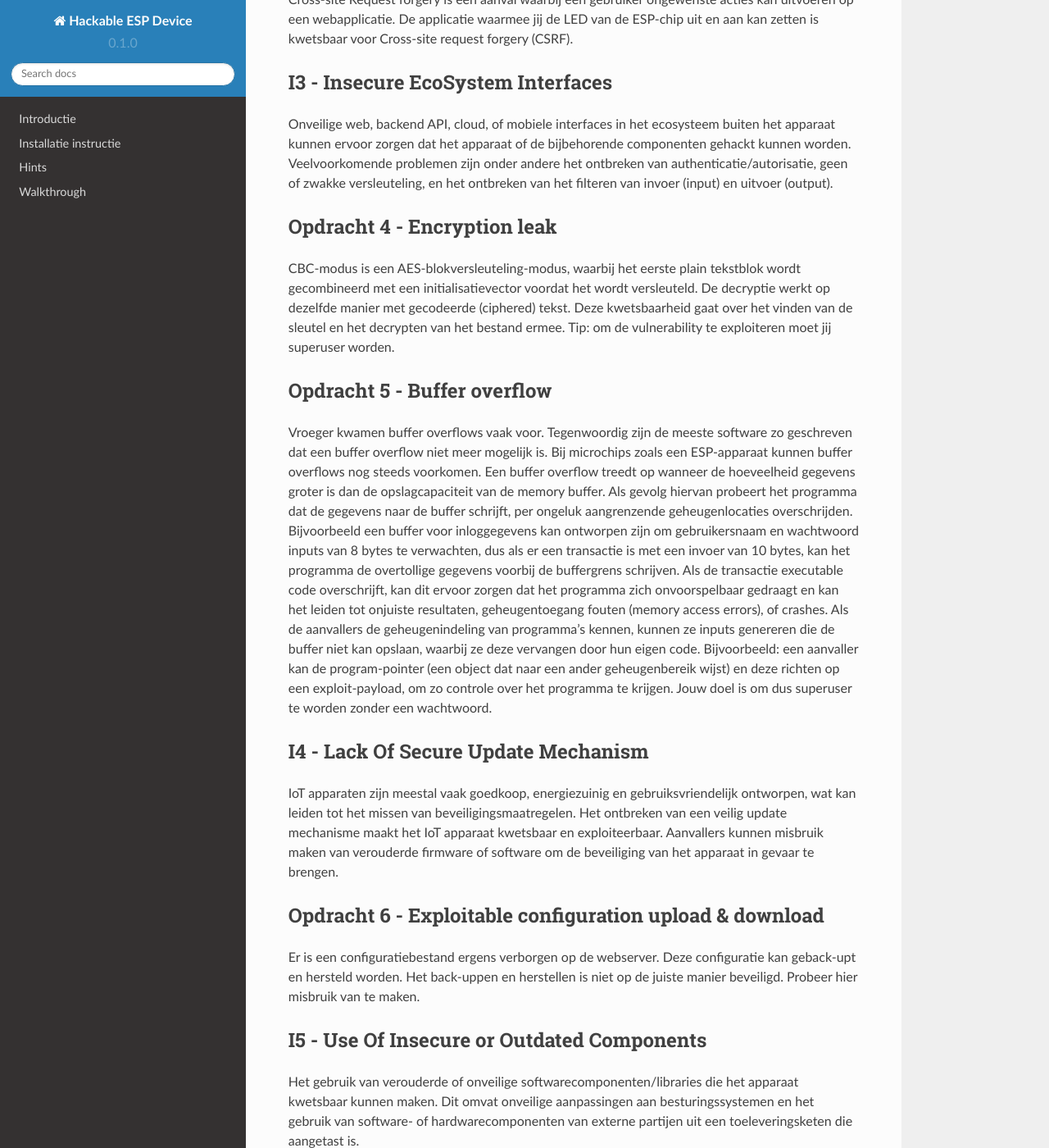
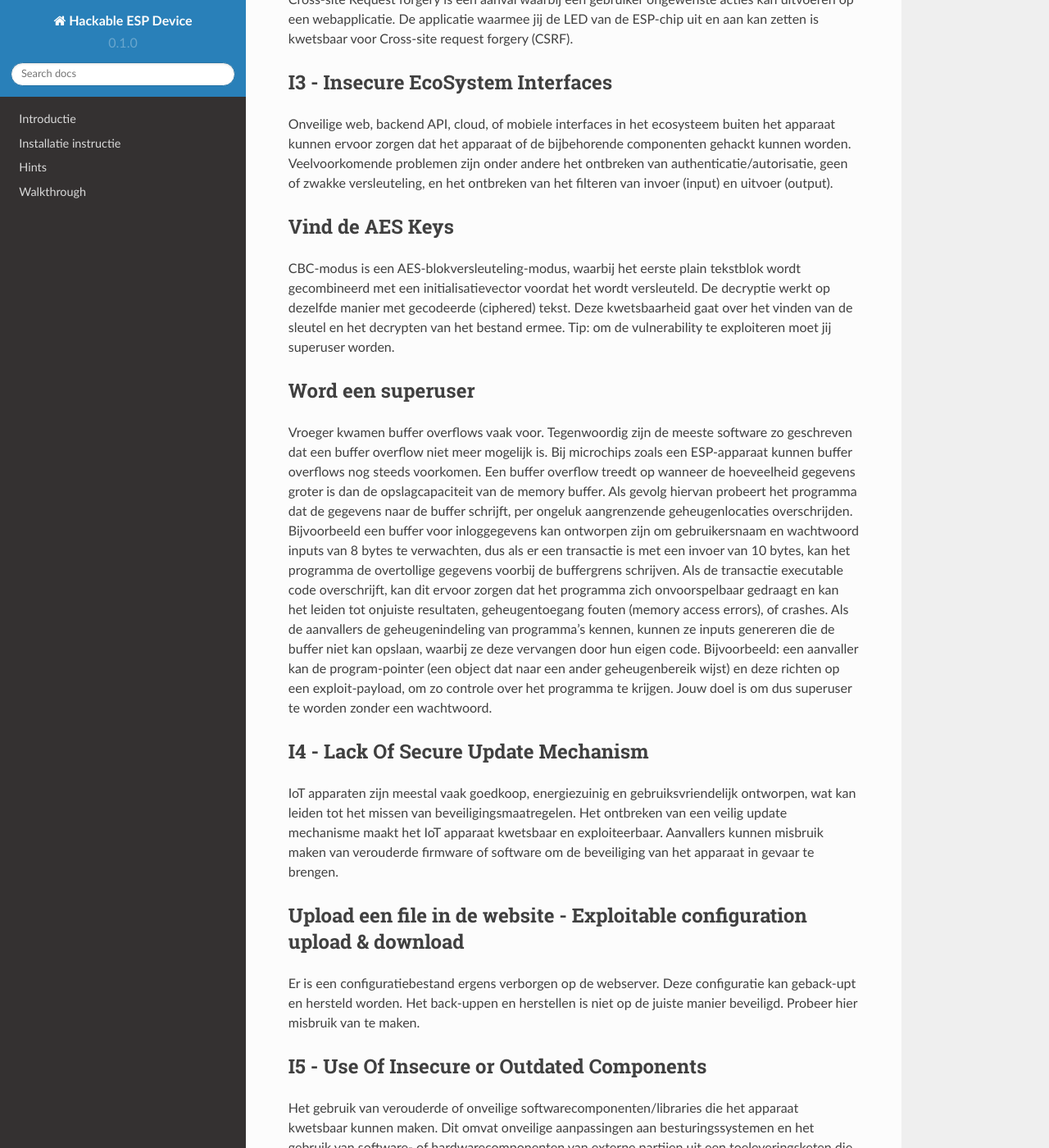
Before and after one commit to HollandCasino/Hackable-ESP-Device-v2, a Sphinx documentation site: the page built from docs/source/vulnerabilities.rst, in a window 1280 px wide and 1400 px high, scrolled down 1244 px. Shown: the whole window at 82% size. Built offline with Sphinx 7.4.7 and the Read the Docs theme 2.0.0, drawn with Linux system fonts in a browser that asks for light colours; pages that are not in the unit, such as notebooks, are missing from menus.

Commit message:
Update vulnerabilities.rst

```diff
--- a/docs/source/vulnerabilities.rst
+++ b/docs/source/vulnerabilities.rst
@@ -38,11 +38,11 @@ I3 - Insecure EcoSystem Interfaces
 --------
 Onveilige web, backend API, cloud, of mobiele interfaces in het ecosysteem buiten het apparaat kunnen ervoor zorgen dat het apparaat of de bijbehorende componenten gehackt kunnen worden. Veelvoorkomende problemen zijn onder andere het ontbreken van authenticatie/autorisatie, geen of zwakke versleuteling, en het ontbreken van het filteren van invoer (input) en uitvoer (output).
 
-Opdracht 4 - Encryption leak
+Vind de AES Keys
 ----------
 CBC-modus is een AES-blokversleuteling-modus, waarbij het eerste plain tekstblok wordt gecombineerd met een initialisatievector voordat het wordt versleuteld. De decryptie werkt op dezelfde manier met gecodeerde (ciphered) tekst. Deze kwetsbaarheid gaat over het vinden van de sleutel en het decrypten van het bestand ermee. Tip: om de vulnerability te exploiteren moet jij superuser worden.
 
-Opdracht 5 - Buffer overflow
+Word een superuser
 ---------------
 Vroeger kwamen buffer overflows vaak voor. Tegenwoordig zijn de meeste software zo geschreven dat een buffer overflow niet meer mogelijk is. Bij microchips zoals een ESP-apparaat kunnen buffer overflows nog steeds voorkomen. Een buffer overflow treedt op wanneer de hoeveelheid gegevens groter is dan de opslagcapaciteit van de memory buffer. Als gevolg hiervan probeert het programma dat de gegevens naar de buffer schrijft, per ongeluk aangrenzende geheugenlocaties overschrijden.
 Bijvoorbeeld een buffer voor inloggegevens kan ontworpen zijn om gebruikersnaam en wachtwoord inputs van 8 bytes te verwachten, dus als er een transactie is met een invoer van 10 bytes, kan het programma de overtollige gegevens voorbij de buffergrens schrijven.
@@ -52,7 +52,7 @@ I4 - Lack Of Secure Update Mechanism
 -----------------
 IoT apparaten zijn meestal vaak goedkoop, energiezuinig en gebruiksvriendelijk ontworpen, wat kan leiden tot het missen van beveiligingsmaatregelen. Het ontbreken van een veilig update mechanisme maakt het IoT apparaat kwetsbaar en exploiteerbaar. Aanvallers kunnen misbruik maken van verouderde firmware of software om de beveiliging van het apparaat in gevaar te brengen.
 
-Opdracht 6 - Exploitable configuration upload & download
+Upload een file in de website - Exploitable configuration upload & download
 --------------
 Er is een configuratiebestand ergens verborgen op de webserver. Deze configuratie kan geback-upt en hersteld worden. Het back-uppen en herstellen is niet op de juiste manier beveiligd. Probeer hier misbruik van te maken.
 
```
